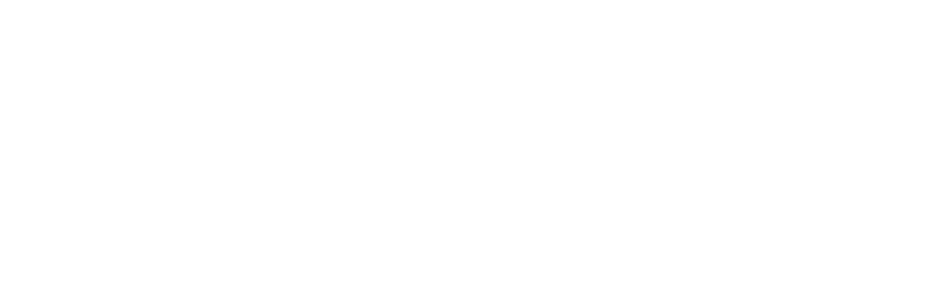
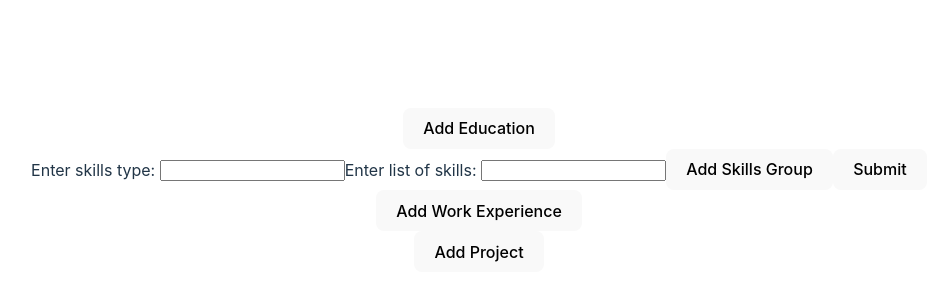
Before and after one commit to Suryakumar-Selvakumar/NextStepCV, a React (Vite) app: page / in a window 1280 px wide. Shown: the part 210-510 px from the top of the page, without its empty margins (161-1099 px from the left). Built offline with nearby package versions, Linux system fonts and the light colour scheme.

Commit message:
refactor(`General.jsx`): Refactor the components
Make the General component work with

```diff
--- a/src/App.jsx
+++ b/src/App.jsx
@@ -1,19 +1,10 @@
-import { useState } from "react";
 import "./styles/App.css";
-import { General } from "./components/General";
-import { EducationSection } from "./components/EducationSection";
-import { WorkSection } from "./components/WorkSection";
-import { TechnicalSkills } from "./components/TechnicalSkills";
-import { ProjectSection } from "./components/ProjectSection";
+import { Sidebar } from "./components/Sidebar";
 
 function App() {
   return (
     <>
-      {/* <General /> */}
-      {/* <EducationSection /> */}
-      {/* <TechnicalSkills /> */}
-      {/* <WorkSection /> */}
-      {/* <ProjectSection /> */}
+      <Sidebar />
     </>
   );
 }
--- a/src/components/General.jsx
+++ b/src/components/General.jsx
@@ -1,6 +1,7 @@
 import { useState } from "react";
+import "../styles/General.css";
 
-function General() {
+export function General() {
   const [contactDetails, setContactDetails] = useState({
     name: "",
     phNo: "",
@@ -10,12 +11,25 @@ function General() {
   });
 
   function handleSubmit() {
+    // Will hide the form
+    document.querySelector(".general-form").style.cssText = "display: none;";
+    // Will add the data to the local storage which will be retrieved by GeneralResume
+
+    // Will display the contact-details-card
+    document.querySelector(".contact-details-card").style.cssText =
+      "display: block;";
   }
 
   function handleEdit() {
+    // Will display the form to update the details
+    document.querySelector(".general-form").style.cssText = "display: block;";
   }
 
-    return (
+  return (
+    <>
+      <button id="edit-general-details" onClick={() => handleEdit()}>
+        Edit Details
+      </button>
       <form className="general-form" onSubmit={() => handleSubmit()}>
         <label htmlFor="name">Name: </label>
         <input
@@ -69,8 +83,13 @@ function General() {
         />
         <button type="submit">Submit</button>
       </form>
-    );
-
+      <div className="contact-details-card">
+        <p>{contactDetails.name}</p>
+        <p>{contactDetails.phNo}</p>
+        <p>{contactDetails.email}</p>
+        <p>{contactDetails.linkedIn}</p>
+        <p>{contactDetails.gitHub}</p>
+      </div>
+    </>
+  );
 }
-
-export { General };
--- a/src/components/Sidebar.jsx
+++ b/src/components/Sidebar.jsx
@@ -1,5 +1,17 @@
-import { useState } from "react";
+import { General } from "./General"
+import { EducationSection } from "./EducationSection";
+import { WorkSection } from "./WorkSection";
+import { TechnicalSkills } from "./TechnicalSkills";
+import { ProjectSection } from "./ProjectSection";
 
 export function Sidebar() {
-
+  return (
+    <>
+      {/* <General /> */}
+      <EducationSection />
+      <TechnicalSkills />
+      <WorkSection />
+      <ProjectSection />
+    </>
+  );
 }
--- /dev/null
+++ b/src/styles/General.css
@@ -0,0 +1,3 @@
+.contact-details-card {
+    display: none;
+}
```
